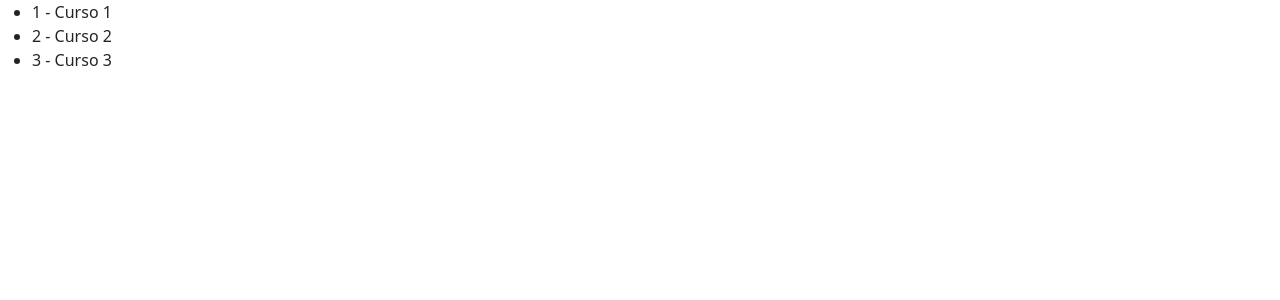
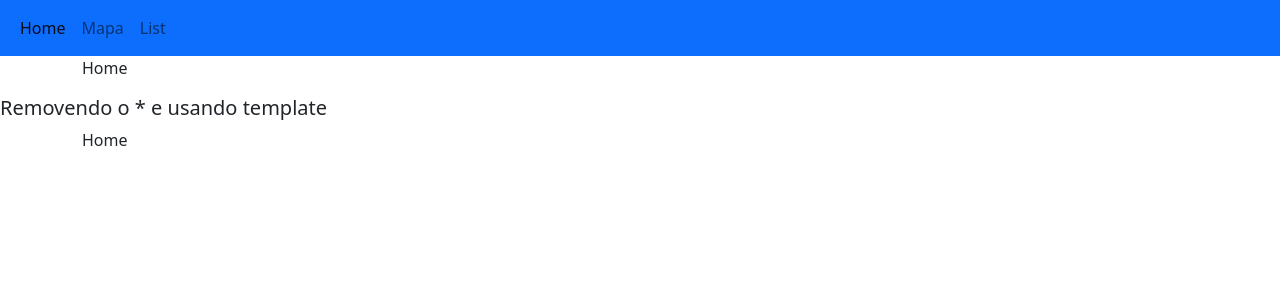
Before and after one commit to pereirathiago/angular, an Angular app in the folder diretivas/: page / in a window 1280 px wide. Shown: the top 300 px of the page. Built offline with nearby package versions, Linux system fonts and the light colour scheme.

Commit message:
#28: Diretivas: sobre o * e template

```diff
--- a/diretivas/src/app/app.component.html
+++ b/diretivas/src/app/app.component.html
@@ -1,3 +1,3 @@
 <!-- <app-diretiva-ngif></app-diretiva-ngif> -->
-<!-- <app-diretiva-ngswitch></app-diretiva-ngswitch> -->
-<app-diretiva-ngfor></app-diretiva-ngfor>
+<app-diretiva-ngswitch></app-diretiva-ngswitch>
+<!-- <app-diretiva-ngfor></app-diretiva-ngfor> -->
--- a/diretivas/src/app/diretiva-ngfor/diretiva-ngfor.component.html
+++ b/diretivas/src/app/diretiva-ngfor/diretiva-ngfor.component.html
@@ -3,3 +3,19 @@
     {{ i + 1 }} - {{ curso }}
   </li>
 </ul>
+
+<h5>Removendo o * e usando template</h5>
+
+<!-- Sintaxe antiga, não é mais válida -->
+<!-- <ul>
+  <li ng-template="ngFor let curso of cursos, let i = index">
+    {{ i + 1 }} - {{ curso }}
+  </li>
+</ul> -->
+
+<ul>
+  <ng-template ngFor [ngForOf]="cursos" let-curso let-i="index">
+    <li>
+      {{ i + 1 }} - {{ curso }}
+    </li>
+  </ng-template>
--- a/diretivas/src/app/diretiva-ngif/diretiva-ngif.component.html
+++ b/diretivas/src/app/diretiva-ngif/diretiva-ngif.component.html
@@ -24,3 +24,10 @@
 <div  [hidden]="mostrarCursos">
   Não existem cursos para serem listados
 </div>
+
+
+<ng-template [ngIf]="mostrarCursos">
+  <div>Lista de cursos aqui</div>
+</ng-template>
+
+<!-- <div ng-template="ngIf mostrarCursos">Lista de curswos aqui</div> -->
--- a/diretivas/src/app/diretiva-ngswitch/diretiva-ngswitch.component.html
+++ b/diretivas/src/app/diretiva-ngswitch/diretiva-ngswitch.component.html
@@ -21,3 +21,17 @@
   <p *ngSwitchCase="'list'">Modo lista ativado</p>
   <p *ngSwitchDefault>Home</p>
 </div>
+
+<h5>Removendo o * e usando template</h5>
+
+<div class="container" [ngSwitch]="aba">
+  <ng-template [ngSwitchCase]="'mapa'">
+    <p>Modo Mapa ativado</p>
+  </ng-template>
+  <ng-template [ngSwitchCase]="'list'">
+    <p>Modo Mapa ativado</p>
+  </ng-template>
+  <ng-template [ngSwitchCase]="'home'" ngSwitchDefault>
+    <p>Home</p>
+  </ng-template>
+</div>
```
